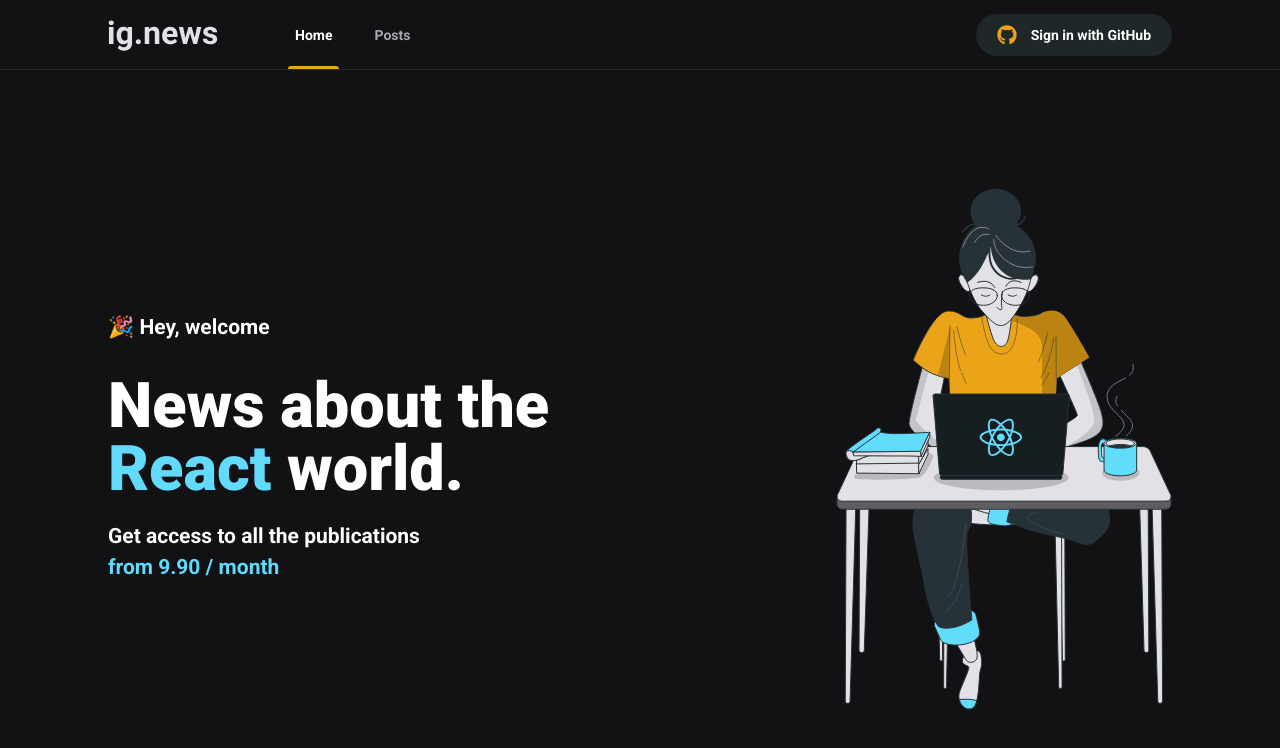
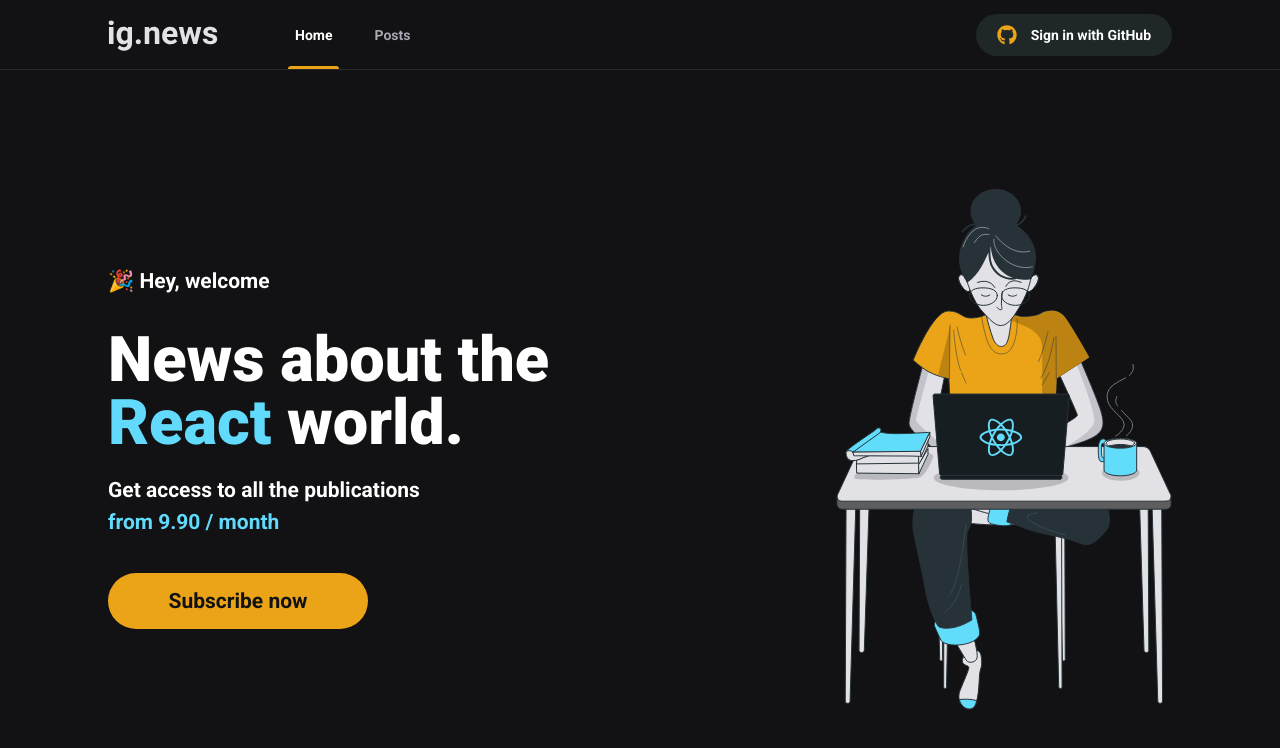
Before and after one commit to wbrunovieira/NextReactJSIgNews, a Next.js app: page / in a window 1280 px wide. Shown: the top 748 px of the page. Built offline with nearby package versions, Linux system fonts and the light colour scheme.

Commit message:
added component SubscribeButton

```diff
--- /dev/null
+++ b/src/components/SubscribeButton/Index.tsx
@@ -0,0 +1,15 @@
+import styles from './styles.module.scss';
+
+export function SubscribeButton() {
+
+
+    return (
+      <button
+        type="button"
+        className={styles.subscribeButton}
+
+      >
+        Subscribe now
+      </button>
+    );
+  }
--- /dev/null
+++ b/src/components/SubscribeButton/styles.module.scss
@@ -0,0 +1,20 @@
+.subscribeButton {
+    height: 4rem;
+
+    width           : 260px;
+    border          : 0;
+    border-radius   : 2rem;
+    background-color: var(--yellow-500);
+    color           : var(--gray-900);
+    font-size       : 1.5rem;
+    font-weight     : bold;
+
+    display        : flex;
+    align-items    : center;
+    justify-content: center;
+    transition     : filter 0.2s;
+
+    &:hover {
+      filter: brightness(0.8);
+    }
+  }
--- a/src/pages/index.tsx
+++ b/src/pages/index.tsx
@@ -1,5 +1,6 @@
 import styles from './home.module.scss';
 import Head from 'next/head';
+import { SubscribeButton } from '../components/SubscribeButton/Index';
 
 export default function Home() {
   return (
@@ -19,7 +20,7 @@
             <span>from 9.90 / month</span>
           </p>
 
-
+          <SubscribeButton />
         </section>
 
         <img src="/images/avatar.svg" alt="Girl coding" />
```
